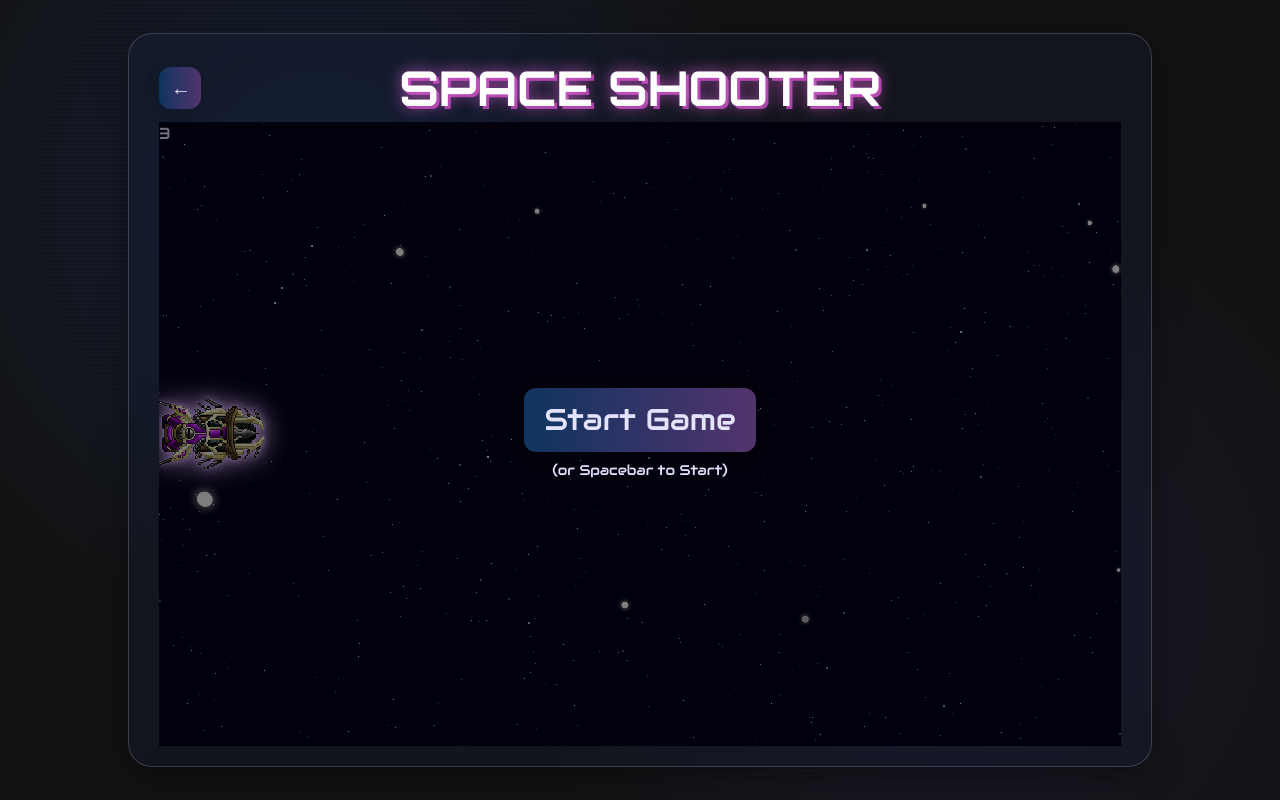
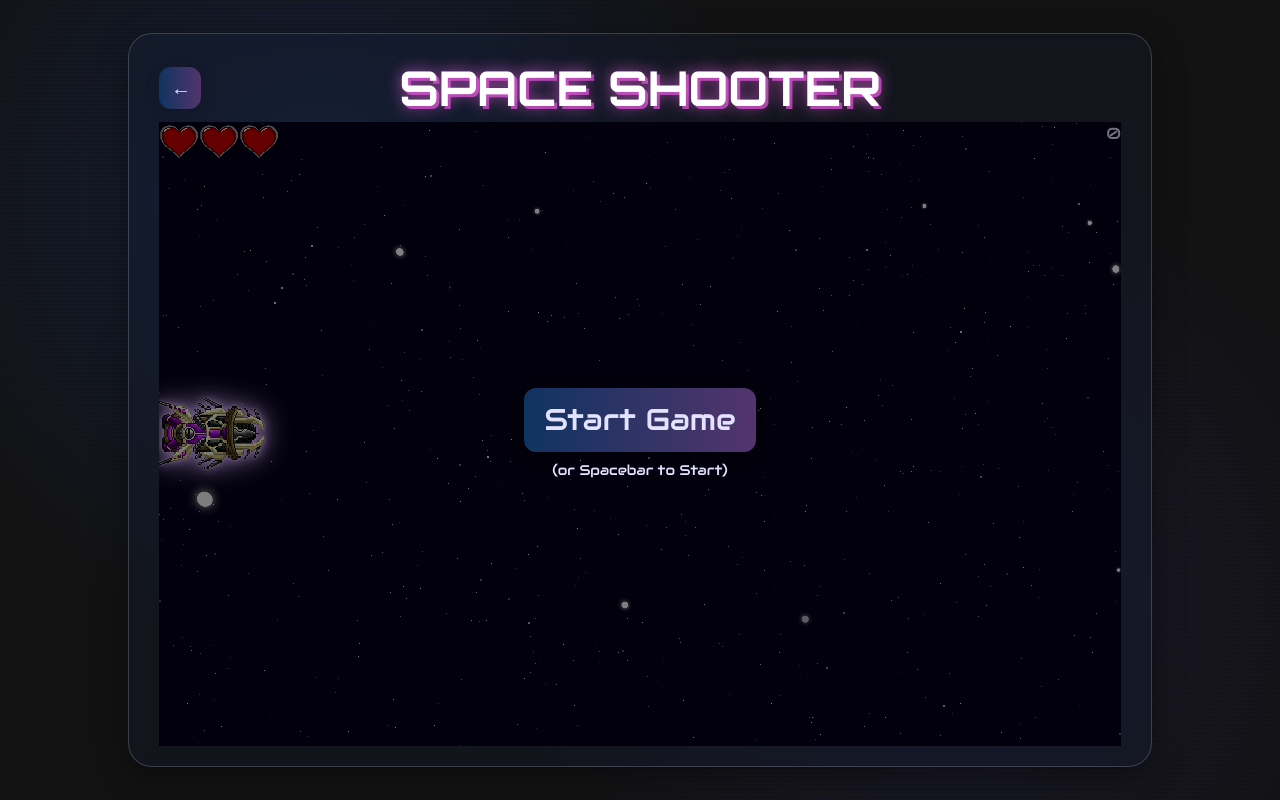
Before and after one commit to GustavoDan/gustavodan-games, a Next.js app: page /space-shooter in a window 1280 px wide. Built offline with nearby package versions, Linux system fonts and the light colour scheme.

Commit message:
Space Shooter: Add HeartBeat component and Score

```diff
--- a/src/app/globals.css
+++ b/src/app/globals.css
@@ -47,6 +47,7 @@
     --animate-circle-gradient: circle-wave 2.5s linear infinite;
     --animate-diagonal-stripes-gradient: move-diagonal-stripes-gradient 0.5s
         linear infinite;
+    --animate-heartbeat: heartbeat 1.3s steps(10) infinite;
     --animate-blink: blink 1.4s infinite both;
 }
 
@@ -200,6 +201,15 @@
     }
 }
 
+@keyframes heartbeat {
+    from {
+        background-position: 400px;
+    }
+    to {
+        background-position: 4400px;
+    }
+}
+
 @keyframes blink {
     0%,
     100% {
--- /dev/null
+++ b/src/app/space-shooter/HeartContainer.tsx
@@ -0,0 +1,22 @@
+import { cn } from "@/utils/cn";
+import { ALL_SPRITES, CONSTANT_SIZES } from "./constants";
+
+interface HeartContainerProps {
+    isEmpty: boolean;
+}
+
+const HeartContainer = ({ isEmpty }: HeartContainerProps) => {
+    const heartSize = CONSTANT_SIZES.heartContainer;
+    return (
+        <div
+            style={{
+                backgroundImage: `url(${ALL_SPRITES.HeartContainer})`,
+                backgroundSize: `auto ${CONSTANT_SIZES.heartContainer.height}px`,
+                width: heartSize.width,
+                height: heartSize.height,
+            }}
+            className={cn(!isEmpty && "animate-heartbeat")}
+        />
+    );
+};
+export default HeartContainer;
--- a/src/app/space-shooter/SpaceShooter.tsx
+++ b/src/app/space-shooter/SpaceShooter.tsx
@@ -6,6 +6,7 @@ import {
     INITIAL_GAME_STATE,
     INITIAL_INPUT_ACTIONS,
     CONSTANT_SIZES,
+    MAX_PLAYER_LIFE,
 } from "./constants";
 import Player from "./Player";
 import { gameReducer } from "./game/reducer";
@@ -22,6 +23,7 @@ import Enemy from "./Enemy";
 import useAssetLoader from "@/hooks/useAssetLoader";
 import Loading from "@/components/Loading";
 import DisplayError from "@/components/DisplayError";
+import HeartContainer from "./HeartContainer";
 
 const SpaceShooter = () => {
     const { isLoading, assets, error } = useAssetLoader(ALL_SPRITES);
@@ -181,7 +183,18 @@ const SpaceShooter = () => {
 
             <Player playerState={gameState.player} />
 
-            <div>{gameState.player.life}</div>
+            <div className="flex justify-between">
+                <div className="flex">
+                    {Array.from({ length: MAX_PLAYER_LIFE }).map((_, index) => (
+                        <HeartContainer
+                            key={index}
+                            isEmpty={index >= gameState.player.life}
+                        />
+                    ))}
+                </div>
+
+                {gameState.score}
+            </div>
 
             <GameOverlay engineState={engineState} isGameOver={false}>
                 <GameOverlay.StartScreen>
--- a/src/app/space-shooter/constants.ts
+++ b/src/app/space-shooter/constants.ts
@@ -3,6 +3,7 @@ import { GameState, ShooterInputAction } from "./types";
 export const ASSETS_PATH = "space-shooter/";
 export const SHOT_COOLDOWN = 0.5;
 export const INVULNERABILITY_DURATION = 1.5;
+export const MAX_PLAYER_LIFE = 3;
 
 export const ENEMY_SPAWN_TIME_RANGE = {
     min: 0.5,
@@ -47,11 +48,15 @@ export const CONSTANT_SIZES = {
             height: 61,
         },
     },
+    heartContainer: {
+        width: 40,
+        height: 40,
+    },
 };
 
 export const INITIAL_GAME_STATE: GameState = {
     player: {
-        life: 3,
+        life: MAX_PLAYER_LIFE,
         pos: { x: 0, y: 0 },
         moveSpeed: 600,
         moveDirection: {
@@ -65,6 +70,7 @@ export const INITIAL_GAME_STATE: GameState = {
     enemies: [],
     enemySpawnTimer: 0,
     markedForDeletion: EMPTY_MARKED_FOR_DELETION,
+    score: 0,
 } as const;
 
 export const INITIAL_INPUT_ACTIONS: ShooterInputAction = {
@@ -84,4 +90,5 @@ export const ALL_SPRITES = {
     mediumEnemy: `${ASSETS_PATH}mediumEnemy.png`,
     largeEnemy: `${ASSETS_PATH}largeEnemy.png`,
     extraLargeEnemy: `${ASSETS_PATH}extraLargeEnemy.png`,
+    HeartContainer: `${ASSETS_PATH}heartContainer.png`,
 };
--- a/src/app/space-shooter/game/reducer.ts
+++ b/src/app/space-shooter/game/reducer.ts
@@ -228,6 +228,7 @@ const checkEnemyShotCollisions = (
             if (isPixelColliding(enemyBox, shotBox)) {
                 markedShots.add(shot.id);
                 markedEnemies.add(enemy.id);
+                gameState.score += 1;
                 break;
             }
         }
--- a/src/app/space-shooter/types.ts
+++ b/src/app/space-shooter/types.ts
@@ -40,6 +40,7 @@ export interface GameState {
         shots: Set<string>;
         enemies: Set<string>;
     };
+    score: number;
 }
 
 export interface ShooterInputAction extends BaseInputAction {
```
Also changed, not shown: public/space-shooter/heartContainer.png (added).
